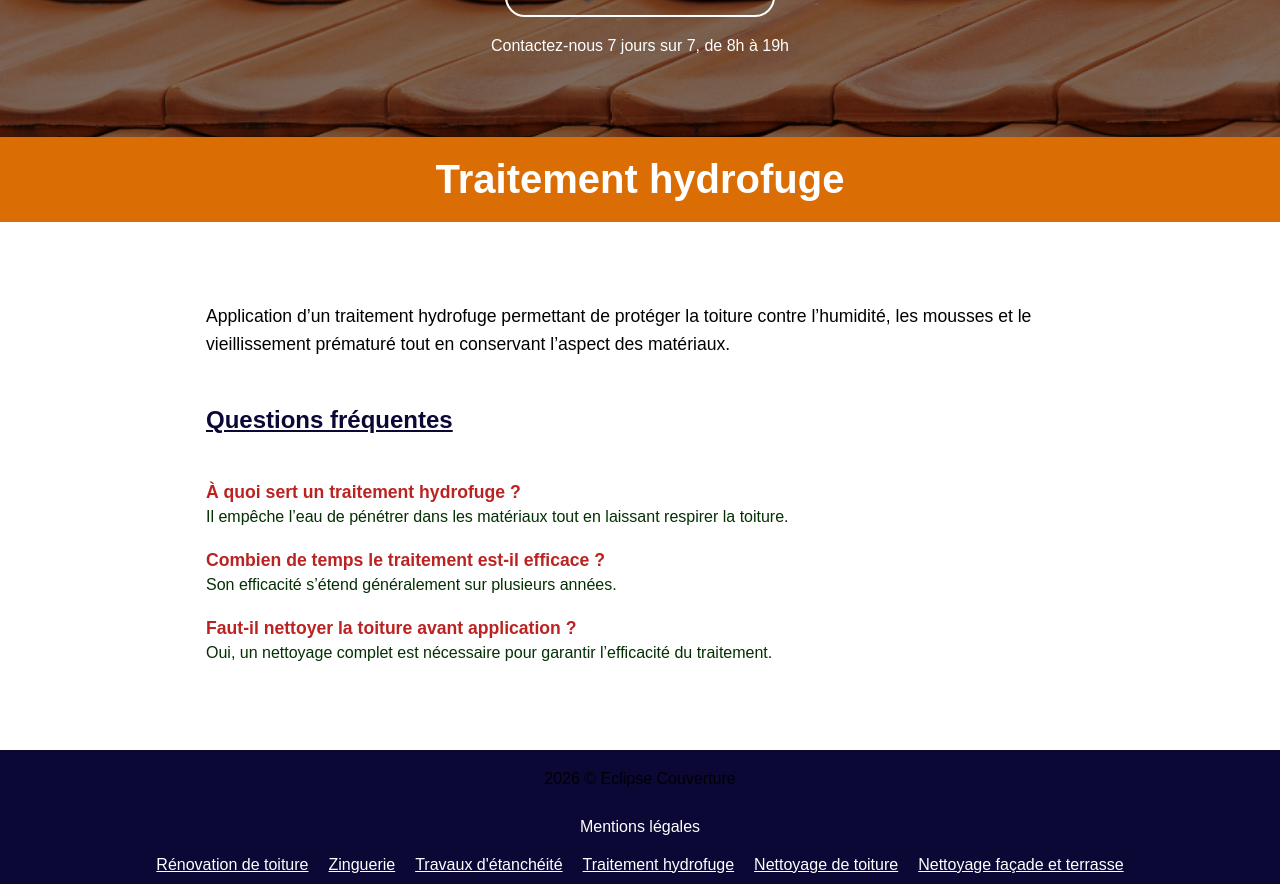
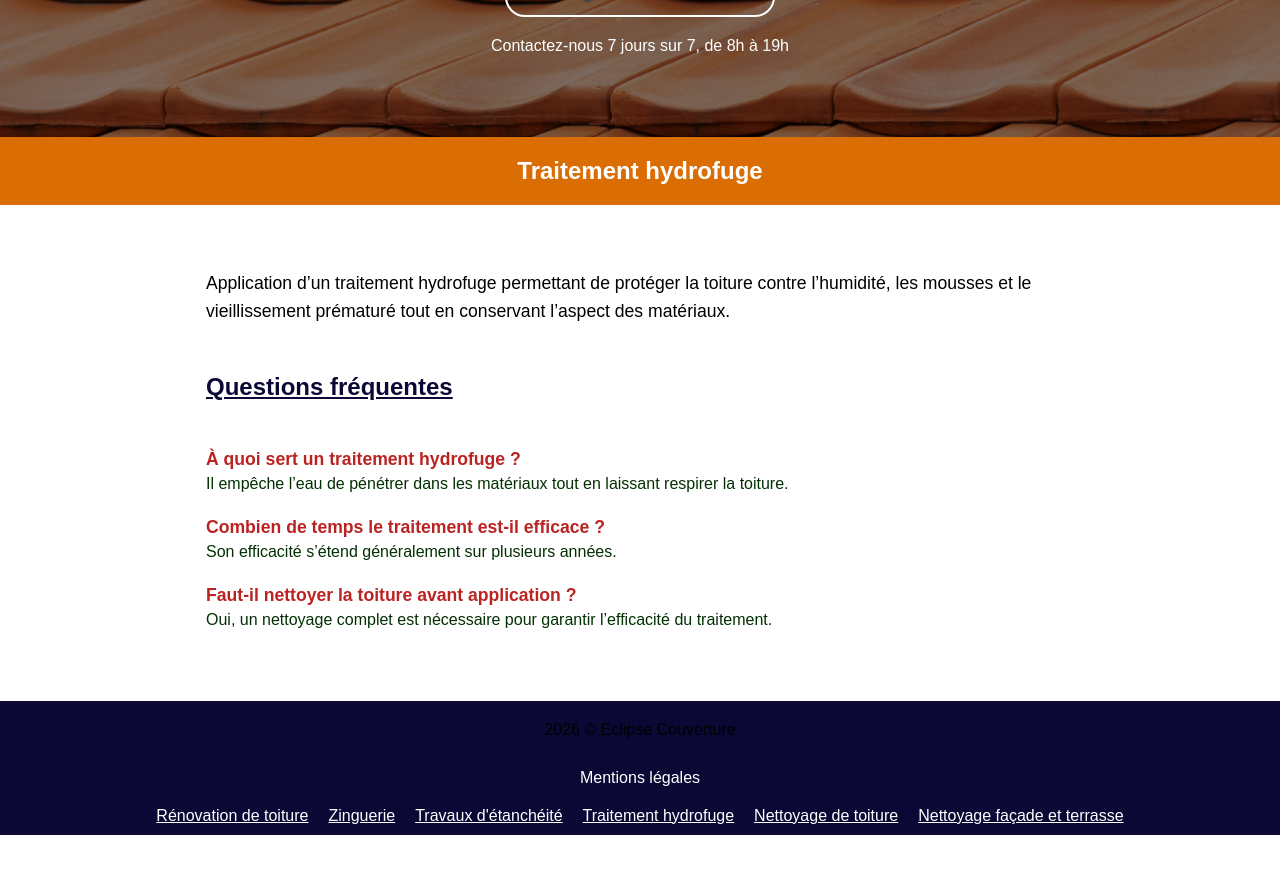
Before and after one commit to AdrienW86/eclipse, a Next.js app: page /hydrofuge in a window 1280 px wide. Shown: the part 540-1424 px from the top of the page. After the commit the page ends 1375 px from the top, so only its background shows below. Built offline with nearby package versions, Linux system fonts and the light colour scheme.

Commit message:
mise en ligne

```diff
--- a/components/Description/description.module.css
+++ b/components/Description/description.module.css
@@ -5,16 +5,16 @@
 .container {
   max-width: 900px;
   margin: auto;
-  padding: 4rem 1rem;
+  padding: 3rem 1rem;
   background-color: white;
 }
 
 .title {
-  font-size: 2.5rem;
+  font-size: 1.5rem;
   margin-bottom: 1rem;
   color: white;
   padding: 20px;
- text-align: center;
+  text-align: center;
   background-color: var(--orange)
 }
 
```
